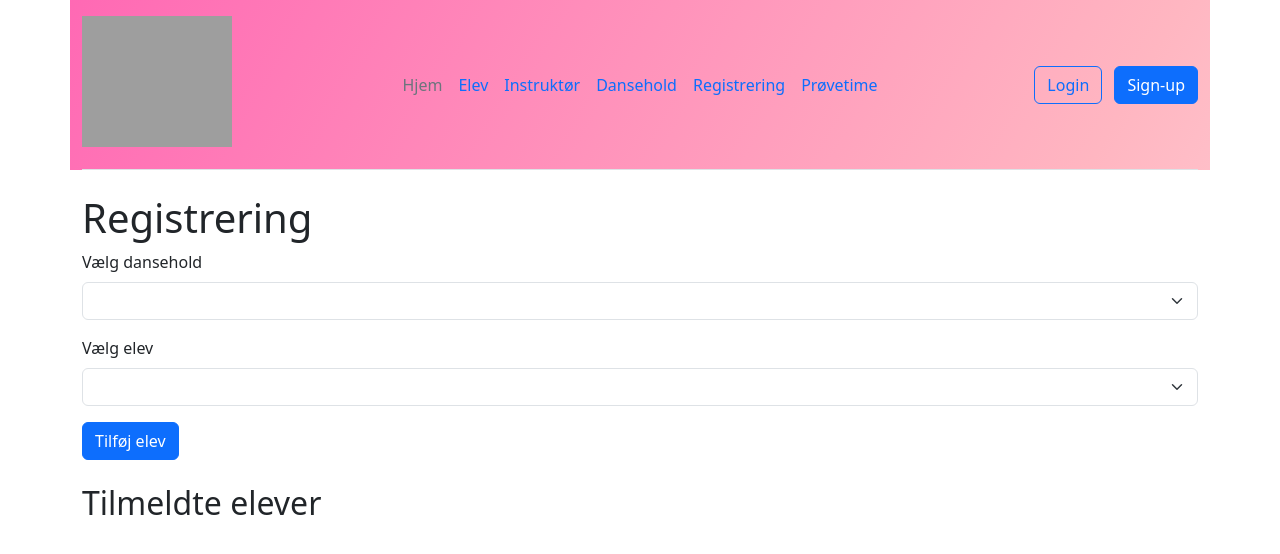
After one commit to LHjortlund/danseskole01, a Flask app: page /registrering in a window 1280 px wide. The commit adds this page. Shown: the top 554 px of the page. Run offline with Flask 3, Linux system fonts and the light colour scheme; lists and menus that the app fills with data are empty; grey boxes are pictures that could not be loaded.

Commit message:
Tilføjet registrering.html og route til registrering

```diff
--- a/routes.py
+++ b/routes.py
@@ -228,21 +228,27 @@ def register_routes(app, db):
             return {"message": "Dansehold slettet"}, 200
         return {"message": "Dansehold blev ikke fundet og ikke slettet"}, 400
 
-    @app.route('/registrer_elev', methods=["POST"])
+    @app.route('/registrering', methods=["Get", "POST"])
     def registrer_elev():
-        elev_id = request.form.get('elev_id')
-        dansehold_id = request.form.get('dansehold_id')
+        if request.method == "POST":
+            elev_id = request.form.get('elev_id')
+            dansehold_id = request.form.get('dansehold_id')
 
-        elev = Elev.query.get(elev_id)
-        dansehold = Dansehold.query.get(dansehold_id)
+            elev = Elev.query.get(elev_id)
+            dansehold = Dansehold.query.get(dansehold_id)
 
-        if not elev or not dansehold:
-            return "Fejl: Elev eller dansehold ikke fundet", 404
+            if not elev or not dansehold:
+                return "Fejl: Elev eller dansehold ikke fundet", 404
 
-        registrering = Registering(elev_id=elev.id, dansehold_id=dansehold.id)
-        db.session.add(registrering)
-        db.session.commit()
-        return redirect(url_for('dansehold'))
+            registrering = Registering(dato=datetime.date.today(), elev_id=elev.id, dansehold_id=dansehold.id)
+            db.session.add(registrering)
+            db.session.commit()
+            return redirect(url_for('registrer_elev'))
+
+        dansehold = Dansehold.query.all()
+        elever = Elev.query.all()
+        registreringer = Registering.query.all()
+        return render_template('registrering.html', dansehold=dansehold, elever=elever, registreringer=registreringer)
 
     # @app.route('/tilfoej_elev_til_lektion/<int:lektion_id>', methods=["POST"])
     # def tilfoej_elev_til_lektion(lektion_id):
--- a/templates/base.html
+++ b/templates/base.html
@@ -22,6 +22,7 @@
                 <li><a href="/elev" class="nav-link px-2">Elev</a></li>
                 <li><a href="/instruktor" class="nav-link px-2">Instruktør</a><li>
                 <li><a href="/dansehold" class="nav-link px-2">Dansehold</a></li>
+                <li><a href="/registrering" class="nav-link px-2">Registrering</a></li>
                 <li><a href="#" class="nav-link px-2">Prøvetime</a></li>
             </ul>
             <div class="col-md-3 text-end">
--- a/templates/instruktor.html
+++ b/templates/instruktor.html
@@ -12,7 +12,7 @@
     Telefon: <input type="text" name="telefon" placeholder="Telefonnummer" required>
     <input type="submit" value="Opret Instruktør">
 </form>
-
+<br>
 <h2>Instruktør Liste</h2>
 <ul>
     {% for instruktor in instruktorer %}
--- /dev/null
+++ b/templates/registrering.html
@@ -0,0 +1,38 @@
+{% extends "base.html" %}
+
+{% block title %}Danseskole - Registrering{% endblock %}
+
+{% block content %}
+
+  <h1>Registrering</h1>
+  <form method="POST" action="{{ url_for('registrer_elev') }}">
+            <div class="mb-3">
+                <label for="dansehold_id" class="form-label">Vælg dansehold</label>
+                <select name="dansehold_id" id="dansehold_id" class="form-select">
+                    {% for hold in dansehold %}
+                        <option value="{{ hold.id }}">{{ hold.navn }}</option>
+                    {% endfor %}
+                </select>
+            </div>
+            <div class="mb-3">
+                <label for="elev_id" class="form-label">Vælg elev</label>
+                <select name="elev_id" id="elev_id" class="form-select">
+                    {% for elev in elever %}
+                        <option value="{{ elev.id }}">{{ elev.navn }}</option>
+                    {% endfor %}
+                </select>
+            </div>
+            <button type="submit" class="btn btn-primary">Tilføj elev</button>
+        </form>
+
+        <h2 class="mt-4">Tilmeldte elever</h2>
+        <ul>
+            {% for registrering in registreringer %}
+                <li>{{ registrering.elev.navn }} - {{ registrering.dansehold.navn }}</li>
+            {% endfor %}
+        </ul>
+
+
+
+
+{% endblock %}
```
